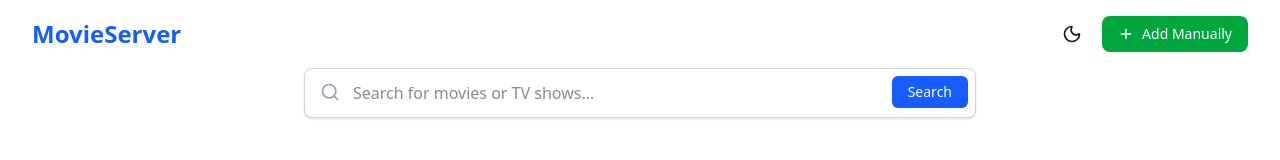
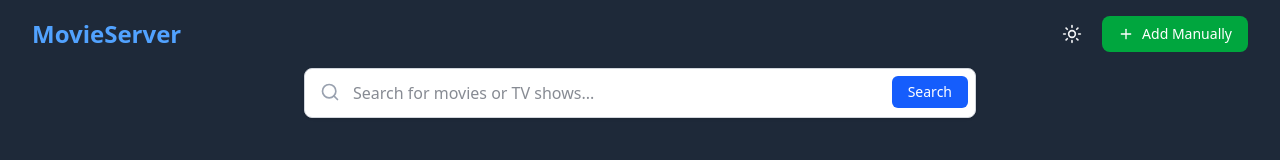
Before and after one commit to qasimsyed16/movie-server, a React (Vite) app in the folder client/: page / in a window 1280 px wide. Shown: the top 160 px of the page. Built offline with nearby package versions, Linux system fonts and the light colour scheme; no server answers.

Commit message:
Fix dark mode toggle persistence and Tailwind v4 config

```diff
--- a/client/src/App.jsx
+++ b/client/src/App.jsx
@@ -19,21 +19,25 @@ function App() {
   const [playingMedia, setPlayingMedia] = useState(null);
   const [playingEpisode, setPlayingEpisode] = useState(null);
   const [viewingShow, setViewingShow] = useState(null);
-  const [darkMode, setDarkMode] = useState(false);
+  const [darkMode, setDarkMode] = useState(() => {
+    const savedTheme = localStorage.getItem('theme');
+    if (savedTheme) {
+      return savedTheme === 'dark';
+    }
+    return true;
+  });
 
   useEffect(() => {
     fetchLibrary();
-    // Check system preference
-    if (window.matchMedia && window.matchMedia('(prefers-color-scheme: dark)').matches) {
-      setDarkMode(true);
-    }
   }, []);
 
   useEffect(() => {
     if (darkMode) {
       document.documentElement.classList.add('dark');
+      localStorage.setItem('theme', 'dark');
     } else {
       document.documentElement.classList.remove('dark');
+      localStorage.setItem('theme', 'light');
     }
   }, [darkMode]);
 
--- a/client/src/index.css
+++ b/client/src/index.css
@@ -1 +1,3 @@
 @import "tailwindcss";
+
+@variant dark (&:where(.dark, .dark *));
--- a/client/tailwind.config.js
+++ b/client/tailwind.config.js
@@ -8,5 +8,4 @@ export default {
         extend: {},
     },
     plugins: [],
-    darkMode: 'class',
 }
```
